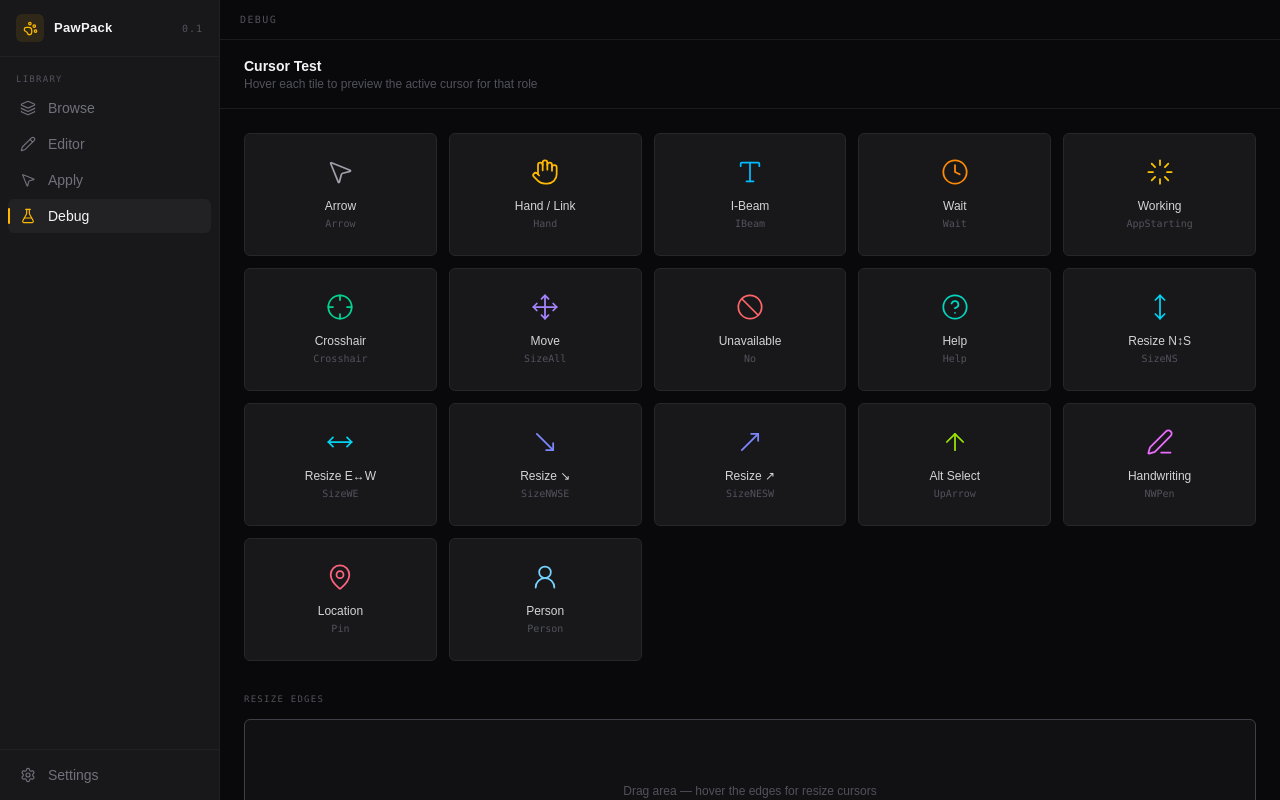
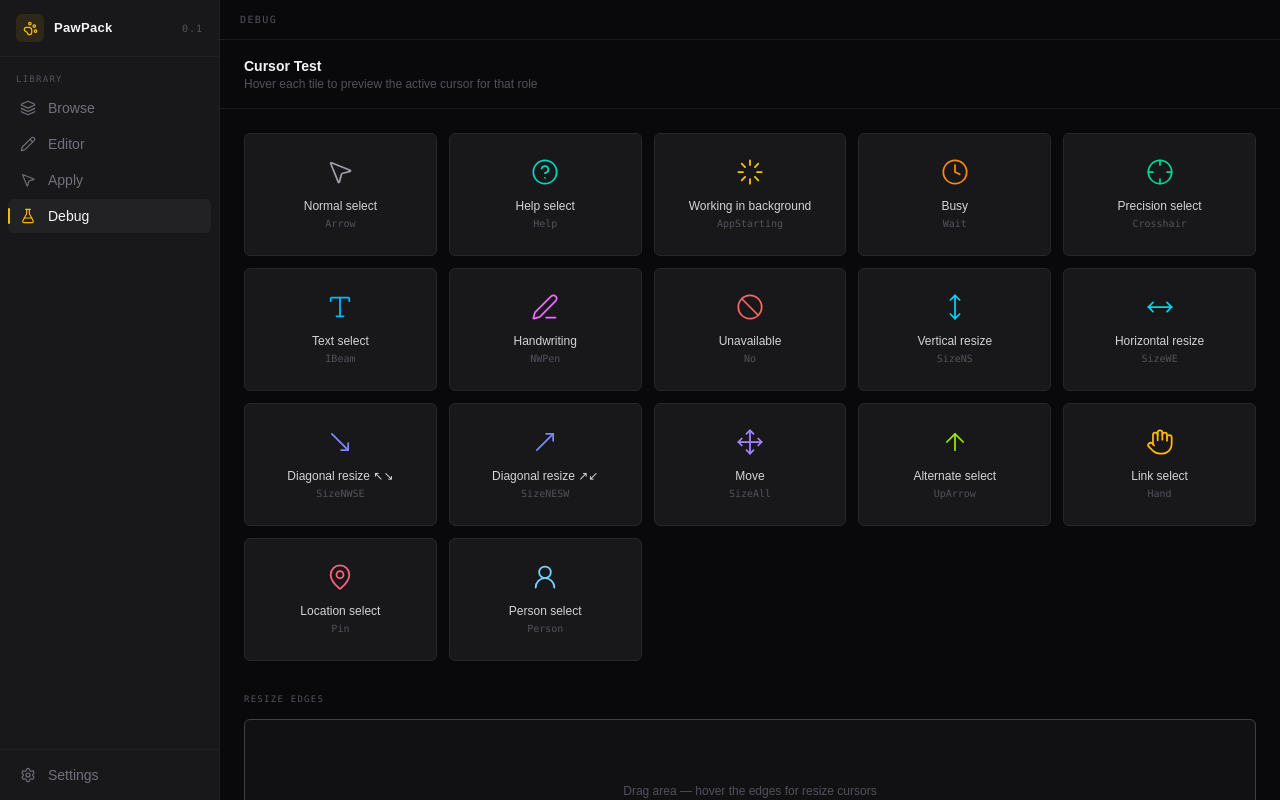
Before and after one commit to Jankeys02/PawPack, a React (Vite) app: page / in a window 1280 px wide. Both pictures are taken after a click on the button "Debug". Built offline with nearby package versions, Linux system fonts and the light colour scheme.

Commit message:
refactor: share the 17 cursor roles from src/lib/roles.ts

```diff
--- /dev/null
+++ b/src/lib/roles.ts
@@ -0,0 +1,39 @@
+import {
+  ArrowUp, MoveHorizontal, MoveVertical, Move, Type, MousePointer2, Hand,
+  Ban, HelpCircle, Crosshair, Clock, Loader, MoveUpRight, MoveDownRight,
+  PenLine, MapPin, UserRound,
+} from "lucide-react";
+
+export interface CursorRole {
+  /** Registry value name under HKCU\Control Panel\Cursors. */
+  reg: string;
+  /** Windows' own name for this cursor, as shown in Mouse Properties. */
+  label: string;
+  Icon: React.ComponentType<{ className?: string; strokeWidth?: number }>;
+  color: string;
+}
+
+/// The 17 roles, in the order Windows lists them in Mouse Properties.
+export const CURSOR_ROLES: CursorRole[] = [
+  { reg: "Arrow",       label: "Normal select",        Icon: MousePointer2,  color: "text-zinc-400"    },
+  { reg: "Help",        label: "Help select",          Icon: HelpCircle,     color: "text-teal-400"    },
+  { reg: "AppStarting", label: "Working in background", Icon: Loader,        color: "text-yellow-400"  },
+  { reg: "Wait",        label: "Busy",                 Icon: Clock,          color: "text-orange-400"  },
+  { reg: "Crosshair",   label: "Precision select",     Icon: Crosshair,      color: "text-emerald-400" },
+  { reg: "IBeam",       label: "Text select",          Icon: Type,           color: "text-sky-400"     },
+  { reg: "NWPen",       label: "Handwriting",          Icon: PenLine,        color: "text-fuchsia-400" },
+  { reg: "No",          label: "Unavailable",          Icon: Ban,            color: "text-red-400"     },
+  { reg: "SizeNS",      label: "Vertical resize",      Icon: MoveVertical,   color: "text-cyan-400"    },
+  { reg: "SizeWE",      label: "Horizontal resize",    Icon: MoveHorizontal, color: "text-cyan-400"    },
+  { reg: "SizeNWSE",    label: "Diagonal resize ↖↘",   Icon: MoveDownRight,  color: "text-indigo-400"  },
+  { reg: "SizeNESW",    label: "Diagonal resize ↗↙",   Icon: MoveUpRight,    color: "text-indigo-400"  },
+  { reg: "SizeAll",     label: "Move",                 Icon: Move,           color: "text-violet-400"  },
+  { reg: "UpArrow",     label: "Alternate select",     Icon: ArrowUp,        color: "text-lime-400"    },
+  { reg: "Hand",        label: "Link select",          Icon: Hand,           color: "text-amber-400"   },
+  { reg: "Pin",         label: "Location select",      Icon: MapPin,         color: "text-rose-400"    },
+  { reg: "Person",      label: "Person select",        Icon: UserRound,      color: "text-sky-300"     },
+];
+
+export const ROLE_LABELS: Record<string, string> = Object.fromEntries(
+  CURSOR_ROLES.map((r) => [r.reg, r.label]),
+);
--- a/src/views/Apply.tsx
+++ b/src/views/Apply.tsx
@@ -12,6 +12,7 @@ import {
   ChevronRight,
 } from "lucide-react";
 import { cn } from "@/lib/utils";
+import { ROLE_LABELS } from "@/lib/roles";
 import type { Applied, AppliedTarget } from "@/App";
 
 // ── Types ─────────────────────────────────────────────────────────────────────
@@ -31,26 +32,6 @@ interface CursorEntry {
   kind: string;
   thumbnail: string; // base64 PNG, empty string when decoding failed
 }
-
-const ROLE_LABELS: Record<string, string> = {
-  Arrow:       "Normal select",
-  Help:        "Help select",
-  AppStarting: "Working in background",
-  Wait:        "Busy",
-  Crosshair:   "Precision select",
-  IBeam:       "Text select",
-  NWPen:       "Handwriting",
-  No:          "Unavailable",
-  SizeNS:      "Vertical resize",
-  SizeWE:      "Horizontal resize",
-  SizeNWSE:    "Diagonal resize ↖↘",
-  SizeNESW:    "Diagonal resize ↗↙",
-  SizeAll:     "Move",
-  UpArrow:     "Alternate select",
-  Hand:        "Link select",
-  Pin:         "Location select",
-  Person:      "Person select",
-};
 
 interface PackMeta {
   id: string;
--- a/src/views/Debug.tsx
+++ b/src/views/Debug.tsx
@@ -1,6 +1,6 @@
 import { useState, useEffect } from "react";
 import { invoke } from "@tauri-apps/api/core";
-import { ArrowUp, MoveHorizontal, MoveVertical, Move, Type, MousePointer2, Hand, Ban, HelpCircle, Crosshair, Clock, Loader, MoveUpRight, MoveDownRight, PenLine, MapPin, UserRound } from "lucide-react";
+import { CURSOR_ROLES } from "@/lib/roles";
 
 // ── Types ─────────────────────────────────────────────────────────────────────
 
@@ -19,33 +19,14 @@ interface PackAssignmentResult { assigned: Assignment[]; }
 
 // ── Cursor zones ──────────────────────────────────────────────────────────────
 
-interface Zone {
-  css: string;           // CSS cursor value (fallback when no pack loaded)
-  label: string;
-  reg: string;           // Windows registry key name
-  Icon: React.ComponentType<{ className?: string; strokeWidth?: number }>;
-  color: string;
-}
-
-const ZONES: Zone[] = [
-  { css: "default",      label: "Arrow",       reg: "Arrow",       Icon: MousePointer2,  color: "text-zinc-400"   },
-  { css: "pointer",      label: "Hand / Link", reg: "Hand",        Icon: Hand,           color: "text-amber-400"  },
-  { css: "text",         label: "I-Beam",      reg: "IBeam",       Icon: Type,           color: "text-sky-400"    },
-  { css: "wait",         label: "Wait",        reg: "Wait",        Icon: Clock,          color: "text-orange-400" },
-  { css: "progress",     label: "Working",     reg: "AppStarting", Icon: Loader,         color: "text-yellow-400" },
-  { css: "crosshair",    label: "Crosshair",   reg: "Crosshair",   Icon: Crosshair,      color: "text-emerald-400"},
-  { css: "move",         label: "Move",        reg: "SizeAll",     Icon: Move,           color: "text-violet-400" },
-  { css: "not-allowed",  label: "Unavailable", reg: "No",          Icon: Ban,            color: "text-red-400"    },
-  { css: "help",         label: "Help",        reg: "Help",        Icon: HelpCircle,     color: "text-teal-400"   },
-  { css: "ns-resize",    label: "Resize N↕S",  reg: "SizeNS",      Icon: MoveVertical,   color: "text-cyan-400"   },
-  { css: "ew-resize",    label: "Resize E↔W",  reg: "SizeWE",      Icon: MoveHorizontal, color: "text-cyan-400"   },
-  { css: "nwse-resize",  label: "Resize ↘",    reg: "SizeNWSE",    Icon: MoveDownRight,  color: "text-indigo-400" },
-  { css: "nesw-resize",  label: "Resize ↗",    reg: "SizeNESW",    Icon: MoveUpRight,    color: "text-indigo-400" },
-  { css: "cell",         label: "Alt Select",  reg: "UpArrow",     Icon: ArrowUp,        color: "text-lime-400"   },
-  { css: "alias",        label: "Handwriting", reg: "NWPen",       Icon: PenLine,        color: "text-fuchsia-400"},
-  { css: "copy",         label: "Location",    reg: "Pin",         Icon: MapPin,         color: "text-rose-400"   },
-  { css: "alias",        label: "Person",      reg: "Person",      Icon: UserRound,      color: "text-sky-300"    },
-];
+/// CSS cursor keyword per role, used as the fallback when no pack is applied.
+const ROLE_CSS: Record<string, string> = {
+  Arrow: "default", Hand: "pointer", IBeam: "text", Wait: "wait",
+  AppStarting: "progress", Crosshair: "crosshair", SizeAll: "move",
+  No: "not-allowed", Help: "help", SizeNS: "ns-resize", SizeWE: "ew-resize",
+  SizeNWSE: "nwse-resize", SizeNESW: "nesw-resize", UpArrow: "cell",
+  NWPen: "alias", Pin: "copy", Person: "alias",
+};
 
 // Roles with no CSS equivalent — must be driven by the pack's actual cursor image
 const NO_CSS_ROLES = new Set(["UpArrow", "NWPen", "Pin", "Person"]);
@@ -147,19 +128,19 @@ export default function Debug({ applied }: Props) {
       {/* Grid */}
       <div className="flex-1 overflow-y-auto p-6">
         <div className="grid grid-cols-2 gap-3 sm:grid-cols-3 md:grid-cols-4 xl:grid-cols-5">
-          {ZONES.map((z) => (
+          {CURSOR_ROLES.map((role) => (
             <div
-              key={z.reg}
-              style={{ cursor: customCursors[z.reg] ?? z.css }}
+              key={role.reg}
+              style={{ cursor: customCursors[role.reg] ?? ROLE_CSS[role.reg] }}
               className="group flex flex-col items-center justify-center gap-3 rounded-sm border border-zinc-800 bg-zinc-900 px-4 py-6 transition-colors hover:border-zinc-600 hover:bg-zinc-800/60 select-none"
             >
-              <z.Icon
-                className={`h-7 w-7 transition-transform group-hover:scale-110 ${z.color}`}
+              <role.Icon
+                className={`h-7 w-7 transition-transform group-hover:scale-110 ${role.color}`}
                 strokeWidth={1.5}
               />
               <div className="text-center">
-                <p className="text-xs font-medium text-zinc-300">{z.label}</p>
-                <p className="mt-0.5 font-mono text-[10px] text-zinc-600">{z.reg}</p>
+                <p className="text-xs font-medium text-zinc-300">{role.label}</p>
+                <p className="mt-0.5 font-mono text-[10px] text-zinc-600">{role.reg}</p>
               </div>
             </div>
           ))}
```
